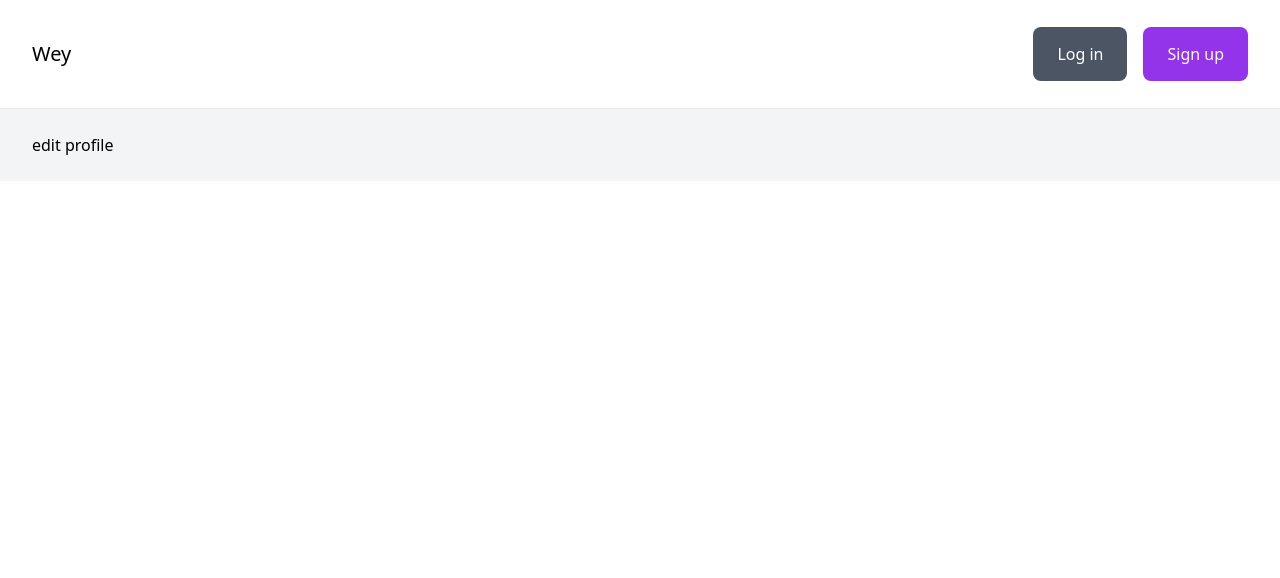
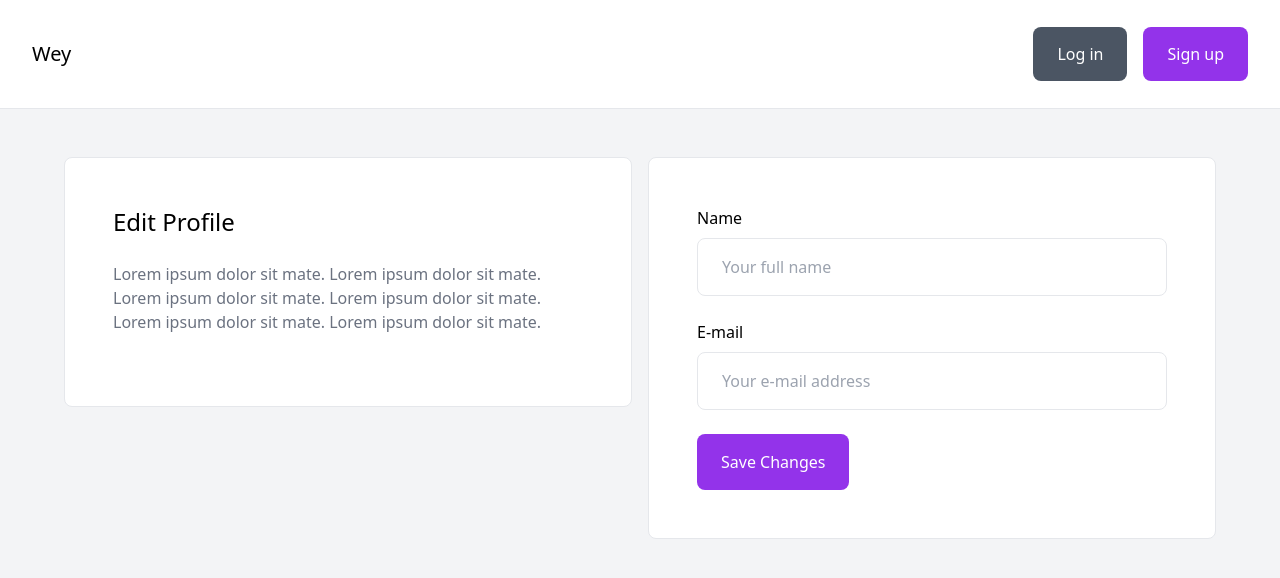
Before and after one commit to mariosk97/Social-Media, a Vue app in the folder social_media_frontend/: page /profile/edit in a window 1280 px wide. Shown: the top 578 px of the page. Built offline with nearby package versions, Linux system fonts and the light colour scheme.

Commit message:
edit profile updated

```diff
--- a/social_media_frontend/src/views/EditProfileView.vue
+++ b/social_media_frontend/src/views/EditProfileView.vue
@@ -1,3 +1,107 @@
 <template>
-    edit profile
+    <main class="px-8 py-6 bg-gray-100">
+            <div class="max-w-7xl mx-auto grid grid-cols-4 gap-4">
+                <div class="main-left col-span-2">
+                    <div class="p-12 bg-white border border-gray-200 rounded-lg">
+                        <h1 class="mb-6 text-2xl">Edit Profile</h1>
+
+                        <p class="mb-6 text-gray-500">
+                            Lorem ipsum dolor sit mate. Lorem ipsum dolor sit mate. Lorem ipsum dolor sit mate.
+                            Lorem ipsum dolor sit mate. Lorem ipsum dolor sit mate. Lorem ipsum dolor sit mate.
+                        </p>
+                    </div>
+                </div>
+
+                <div class="main-center col-span-2 space-y-4">
+                    <div class="p-12 bg-white border border-gray-200 rounded-lg">
+                        <form class="space-y-6" v-on:submit.prevent="submitForm()">
+                            <div>
+                                <label>Name</label><br>
+                                <input type="text" v-model="form.name" placeholder="Your full name" class="w-full mt-2 py-4 px-6 border border-gray-200 rounded-lg">
+                            </div>
+
+                            <div>
+                                <label>E-mail</label><br>
+                                <input type="email" v-model="form.email" placeholder="Your e-mail address" class="w-full mt-2 py-4 px-6 border border-gray-200 rounded-lg">
+                            </div>
+
+                            <template v-if="errors.length > 0">
+                                <div class="bg-red-300 text-white rounded-lg p-6">
+                                    <p v-for="error in errors" v-bind:key="error">
+                                        {{ error }}
+                                    </p>
+                                </div>
+                            </template>
+
+                            <div>
+                                <button class="py-4 px-6 bg-purple-600 text-white rounded-lg">Save Changes</button>
+                            </div>
+                        </form>
+                    </div>
+                </div>
+            </div>
+        </main>
 </template>
+
+<script>
+import axios from 'axios'
+import { useToastStore } from '@/stores/toast'
+import { useUserStore } from '@/stores/user'
+
+export default {
+    setup() {
+        const toastStore = useToastStore()
+        const userStore = useUserStore()
+
+        return {
+            toastStore,
+            userStore
+        }
+    },
+
+    data() {
+        return {
+            form: { //data entered by the user. Bound to data on form because of v-model.
+                email: this.userStore.user.email,
+                name: this.userStore.user.name,
+            },
+
+            errors: [],
+        }
+    },
+
+    methods: {
+        submitForm(){ //called when form is submitted because of v-on:submit
+            this.errors = []
+
+            //frondend (client-side) validation
+            if (this.form.email === ''){
+                this.errors.push('your email is missing')
+            }
+
+            if (this.form.name === ''){
+                this.errors.push('your name is missing')
+            }
+
+            if (this.errors.length ===0) {
+                axios
+                    .post ('/api/signup/', this.form) //form data is sent to server
+                    .then(response => { //server response
+                        if (response.data.message === 'success') {
+                            this.toastStore.showToast(5000, 'The information was saved', 'bg-emerald-500')
+
+                            this.form.email = ''
+                            this.form.name = ''
+                        }
+                        else {
+                            this.toastStore.showToast(5000, 'Something went wrong. Please try again', 'bg-red-300')
+                        }
+                    })
+                    .catch(error => {
+                        console.log('error', error)
+                    })
+            }
+        }
+    }
+}
+</script>
--- a/social_media_frontend/src/views/ProfileView.vue
+++ b/social_media_frontend/src/views/ProfileView.vue
@@ -26,7 +26,7 @@
                     </button>
 
                     <RouterLink
-                        class="inline-block py-4 px-3 bg-red-600 text-xs text-white rounded-lg"
+                        class="inline-block py-4 mr-2 px-3 bg-purple-600 text-xs text-white rounded-lg"
                         to="/profile/edit"
                         v-if="userStore.user.id == user.id">
                         Edit Profile
```
Also changed, not shown: 1 other file (tests, documents, lock files or other folders).
